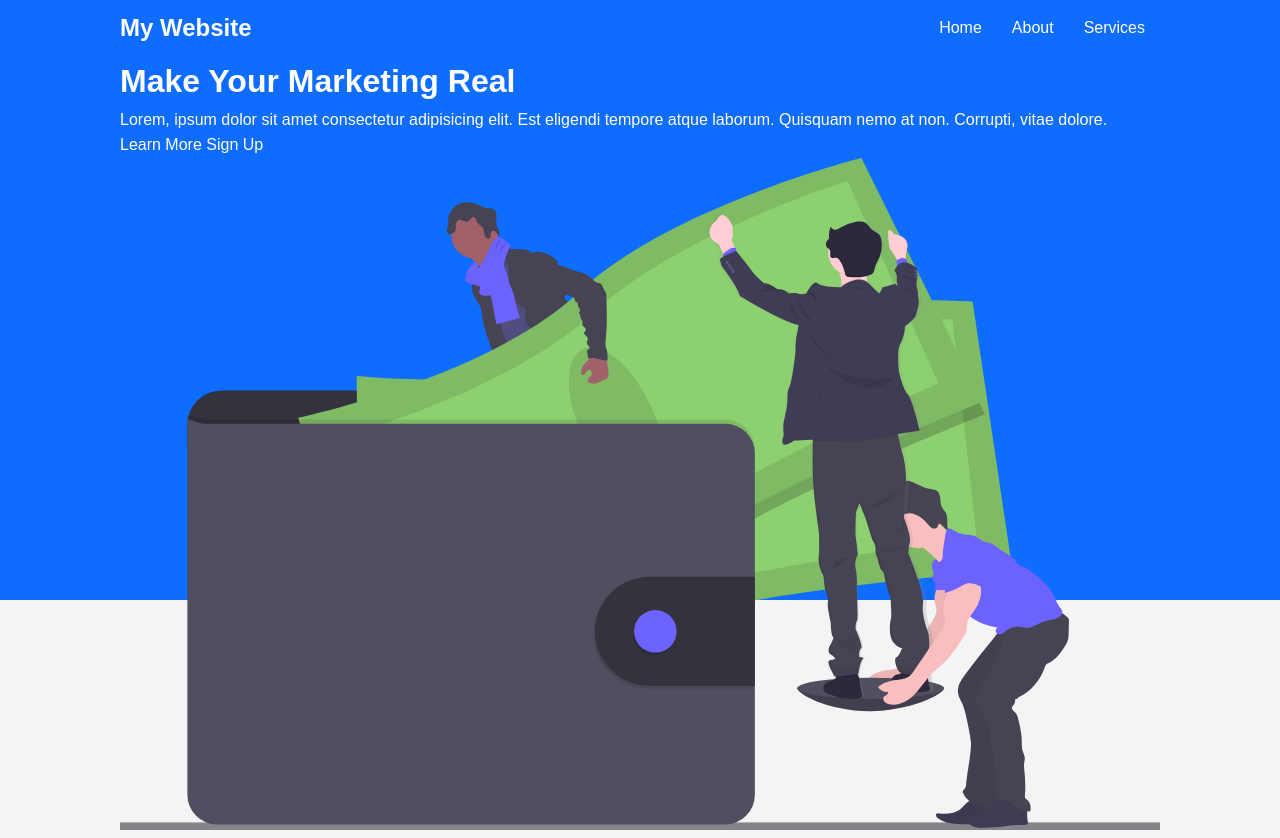
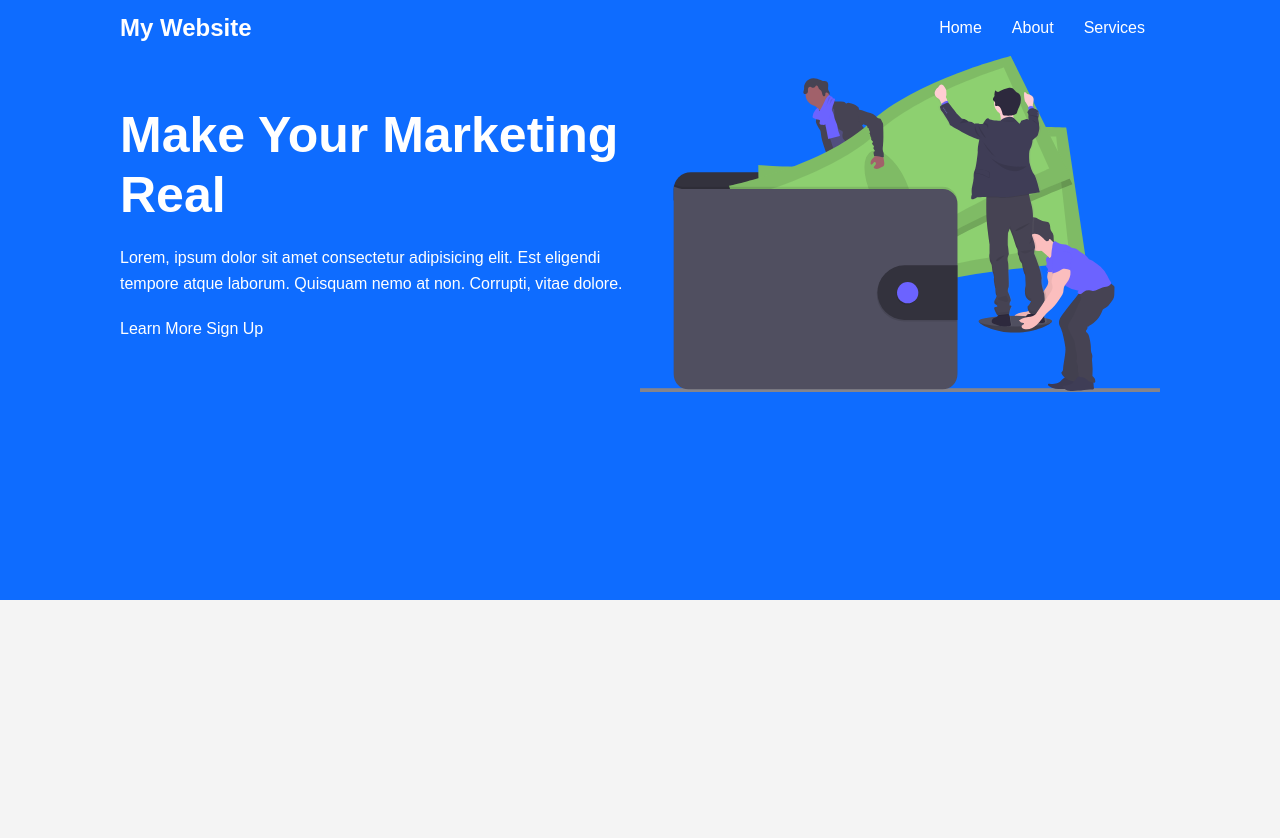
Before and after one commit to SixtusMiracle/sass, a plain HTML site: page index.html in a window 1280 px wide. After the commit the page ends 800 px from the top, so only its background shows below. Drawn offline with Linux system fonts and the light colour scheme.

Commit message:
styled showcase content

```diff
--- a/scss/style.scss
+++ b/scss/style.scss
@@ -53,6 +53,26 @@ a {
     color: #fff;
   }
 
+  &-content {
+    height: 100%;
+    display: flex;
+    align-items: center;
+    justify-content: center;
+
+    img {
+      width: 50%;
+    }
+
+    h1 {
+      font-size: 50px;
+      line-height: 1.2;
+    }
+
+    p {
+      margin: 20px 0;
+    }
+  }
+
 }
 
 .container {
```
Also changed, not shown: assets/css/style.css.
